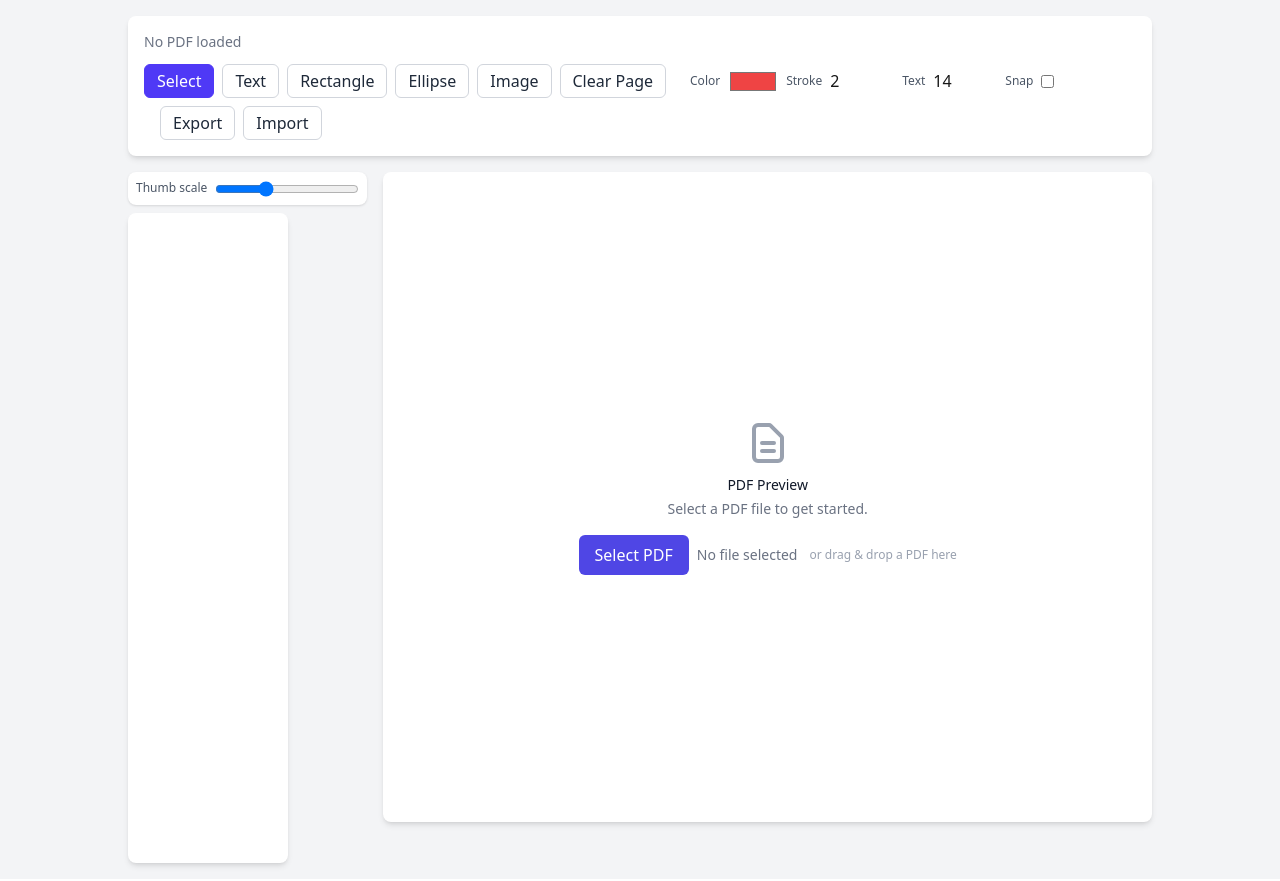
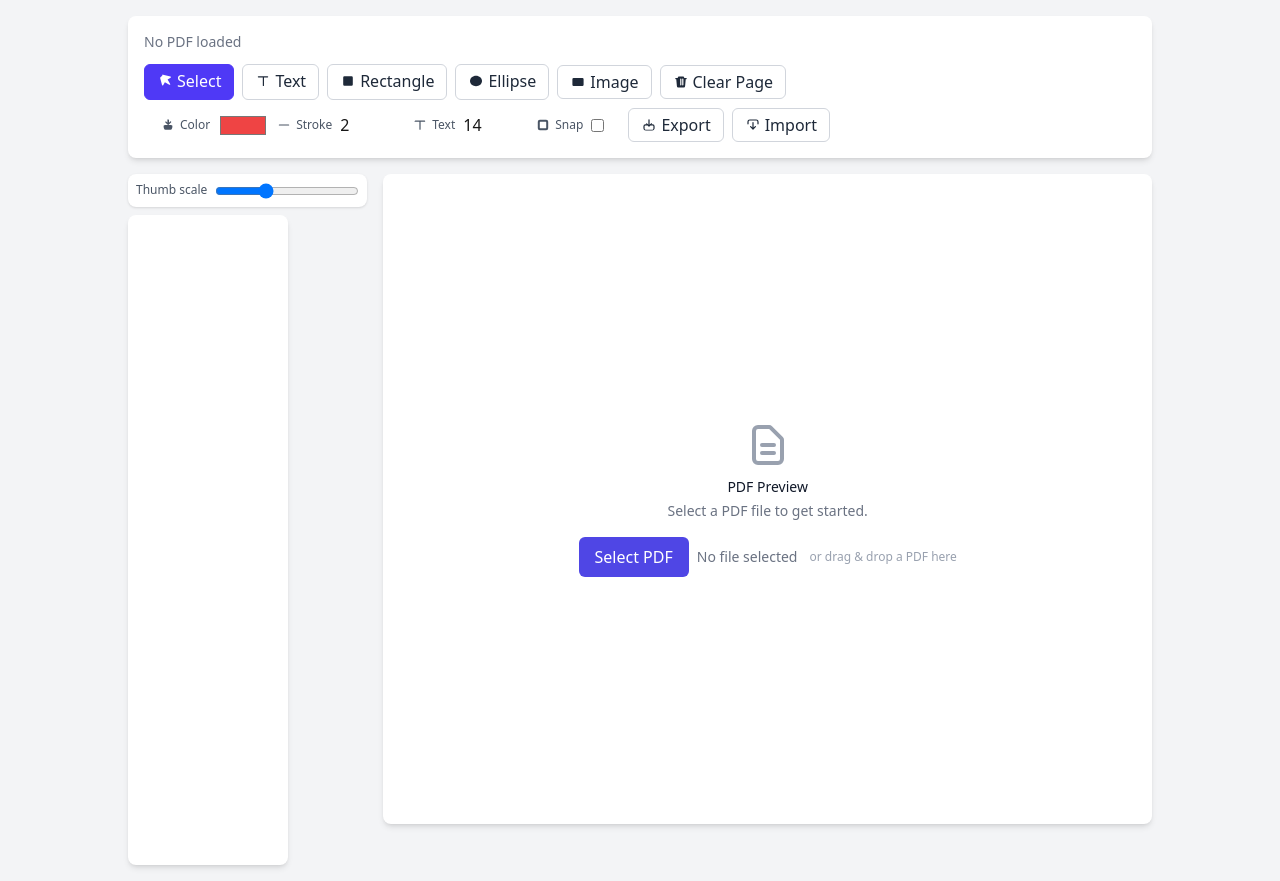
Before and after one commit to ionutale/print-pdf-react, a Next.js app in the folder web-app/: page / in a window 1280 px wide. Built offline with nearby package versions, Linux system fonts and the light colour scheme.

Commit message:
feat: enhance toolbar with SVG icons for tools and improved button layout

```diff
--- a/web-app/src/components/pdf/Toolbar.tsx
+++ b/web-app/src/components/pdf/Toolbar.tsx
@@ -21,6 +21,70 @@ type Props = {
 };
 
 export default function Toolbar({ tool, setTool, onImagePick, onClearPage, color, setColor, lineWidth, setLineWidth, textSize, setTextSize, snap, setSnap, onExport, onImport }: Props) {
+  const Icon = ({ name }: { name: string }) => {
+    switch (name) {
+      case "select":
+        return (
+          <svg xmlns="http://www.w3.org/2000/svg" viewBox="0 0 20 20" fill="currentColor" className="h-4 w-4">
+            <path d="M6.672 2.977a.75.75 0 0 1 .943-.943l9.25 2.474a.75.75 0 0 1 .149 1.37l-3.77 2.173 3.22 5.578a.75.75 0 0 1-1.03 1.03l-5.58-3.219-2.172 3.77a.75.75 0 0 1-1.369-.15l-2.474-9.25Z" />
+          </svg>
+        );
+      case "text":
+        return (
+          <svg xmlns="http://www.w3.org/2000/svg" viewBox="0 0 20 20" fill="currentColor" className="h-4 w-4">
+            <path d="M3.5 4.75A.75.75 0 0 1 4.25 4h11.5a.75.75 0 0 1 0 1.5h-4.5v10a.75.75 0 0 1-1.5 0v-10h-5.5A.75.75 0 0 1 3.5 4.75Z" />
+          </svg>
+        );
+      case "rect":
+        return (
+          <svg xmlns="http://www.w3.org/2000/svg" viewBox="0 0 20 20" fill="currentColor" className="h-4 w-4">
+            <path d="M4 5.5A1.5 1.5 0 0 1 5.5 4h9A1.5 1.5 0 0 1 16 5.5v9A1.5 1.5 0 0 1 14.5 16h-9A1.5 1.5 0 0 1 4 14.5v-9Z" />
+          </svg>
+        );
+      case "ellipse":
+        return (
+          <svg xmlns="http://www.w3.org/2000/svg" viewBox="0 0 20 20" fill="currentColor" className="h-4 w-4">
+            <path d="M10 3.5c-4.142 0-7.5 2.91-7.5 6.5s3.358 6.5 7.5 6.5 7.5-2.91 7.5-6.5S14.142 3.5 10 3.5Z" />
+          </svg>
+        );
+      case "image":
+        return (
+          <svg xmlns="http://www.w3.org/2000/svg" viewBox="0 0 20 20" fill="currentColor" className="h-4 w-4">
+            <path d="M4.5 5A1.5 1.5 0 0 0 3 6.5v7A1.5 1.5 0 0 0 4.5 15h11a1.5 1.5 0 0 0 1.5-1.5v-7A1.5 1.5 0 0 0 15.5 5h-11Zm10.28 6.78-2.25-2.25a.75.75 0 0 0-1.06 0l-2.72 2.72-1.44-1.44a.75.75 0 0 0-1.06 0l-1.72 1.72c-.05.05-.08.1-.11.16V13.5c0 .276.224.5.5.5h11a.5.5 0 0 0 .49-.39.5.5 0 0 0-.18-.32Z" />
+            <path d="M7.25 8A1.25 1.25 0 1 0 7.25 5.5 1.25 1.25 0 0 0 7.25 8Z" />
+          </svg>
+        );
+      case "trash":
+        return (
+          <svg xmlns="http://www.w3.org/2000/svg" viewBox="0 0 20 20" fill="currentColor" className="h-4 w-4">
+            <path fillRule="evenodd" d="M7.5 3A1.5 1.5 0 0 0 6 4.5V5H3.5a.75.75 0 0 0 0 1.5h.59l.76 8.35A2 2 0 0 0 6.84 17h6.32a2 2 0 0 0 1.99-2.15l.76-8.35h.59a.75.75 0 0 0 0-1.5H14v-.5A1.5 1.5 0 0 0 12.5 3h-5Zm1.5 3.5a.75.75 0 0 1 1.5 0v7a.75.75 0 0 1-1.5 0v-7Zm4 0a.75.75 0 0 0-1.5 0v7a.75.75 0 0 0 1.5 0v-7Z" clipRule="evenodd" />
+          </svg>
+        );
+      case "export":
+        return (
+          <svg xmlns="http://www.w3.org/2000/svg" viewBox="0 0 20 20" fill="currentColor" className="h-4 w-4">
+            <path d="M3 11.5A2.5 2.5 0 0 1 5.5 9h2a.75.75 0 0 1 0 1.5h-2a1 1 0 0 0-1 1v3A1.5 1.5 0 0 0 6 16h8a1.5 1.5 0 0 0 1.5-1.5v-3a1 1 0 0 0-1-1h-2a.75.75 0 0 1 0-1.5h2A2.5 2.5 0 0 1 17 11.5v3A3 3 0 0 1 14 17H6a3 3 0 0 1-3-3v-2.5Z" />
+            <path d="M10.75 3.5a.75.75 0 0 0-1.5 0v6.19L7.53 7.97a.75.75 0 0 0-1.06 1.06l3 3a.75.75 0 0 0 1.06 0l3-3a.75.75 0 1 0-1.06-1.06l-1.72 1.72V3.5Z" />
+          </svg>
+        );
+      case "import":
+        return (
+          <svg xmlns="http://www.w3.org/2000/svg" viewBox="0 0 20 20" fill="currentColor" className="h-4 w-4">
+            <path d="M14 3a3 3 0 0 1 3 3v2.5a.75.75 0 0 1-1.5 0V6a1.5 1.5 0 0 0-1.5-1.5H6A1.5 1.5 0 0 0 4.5 6v2.5a.75.75 0 0 1-1.5 0V6a3 3 0 0 1 3-3h8Z" />
+            <path d="M10.75 7a.75.75 0 0 0-1.5 0v6.19L7.53 11.47a.75.75 0 1 0-1.06 1.06l3 3a.75.75 0 0 0 1.06 0l3-3a.75.75 0 1 0-1.06-1.06l-1.72 1.72V7Z" />
+          </svg>
+        );
+      case "grid":
+        return (
+          <svg xmlns="http://www.w3.org/2000/svg" viewBox="0 0 20 20" fill="currentColor" className="h-4 w-4">
+            <path d="M3.5 6A2.5 2.5 0 0 1 6 3.5h8A2.5 2.5 0 0 1 16.5 6v8A2.5 2.5 0 0 1 14 16.5H6A2.5 2.5 0 0 1 3.5 14V6Zm3 0a.5.5 0 0 0-.5.5v7a.5.5 0 0 0 .5.5h7a.5.5 0 0 0 .5-.5V6.5a.5.5 0 0 0-.5-.5h-7Z" />
+          </svg>
+        );
+      default:
+        return null;
+    }
+  };
+
   const btn = (t: Tool, label: string) => (
     <button
       type="button"
@@ -31,7 +95,7 @@ export default function Toolbar({ tool, setTool, onImagePick, onClearPage, color
       }
       aria-pressed={tool === t}
     >
-      {label}
+      <span className="inline-flex items-center gap-1"><Icon name={t} /> <span>{label}</span></span>
     </button>
   );
 
@@ -41,8 +105,8 @@ export default function Toolbar({ tool, setTool, onImagePick, onClearPage, color
       {btn("text", "Text")}
       {btn("rect", "Rectangle")}
       {btn("ellipse", "Ellipse")}
-      <label className="px-3 py-1 rounded-md border bg-white text-gray-800 border-gray-300 hover:bg-gray-50 cursor-pointer">
-        Image
+      <label className="px-3 py-1 rounded-md border bg-white text-gray-800 border-gray-300 hover:bg-gray-50 cursor-pointer inline-flex items-center gap-1">
+        <Icon name="image" /> <span>Image</span>
         <input
           type="file"
           accept="image/*"
@@ -53,24 +117,37 @@ export default function Toolbar({ tool, setTool, onImagePick, onClearPage, color
       <button
         type="button"
         onClick={onClearPage}
-        className="px-3 py-1 rounded-md border bg-white text-gray-800 border-gray-300 hover:bg-gray-50"
+        className="px-3 py-1 rounded-md border bg-white text-gray-800 border-gray-300 hover:bg-gray-50 inline-flex items-center gap-1"
       >
-        Clear Page
+        <Icon name="trash" /> <span>Clear Page</span>
       </button>
       <div className="ml-4 flex items-center gap-2">
-        <label className="text-xs text-gray-600">Color</label>
+        <label className="text-xs text-gray-600 inline-flex items-center gap-1" title="Stroke/Text Color">
+          <svg xmlns="http://www.w3.org/2000/svg" viewBox="0 0 20 20" fill="currentColor" className="h-4 w-4"><path d="M10.75 3.5a.75.75 0 0 0-1.5 0v3.69l-1.47-1.47a.75.75 0 0 0-1.06 1.06l3 3a.75.75 0 0 0 1.06 0l3-3a.75.75 0 1 0-1.06-1.06l-1.47 1.47V3.5Z" /><path d="M4.5 12.5A2 2 0 0 1 6.5 10h7a2 2 0 0 1 2 2.5l-.5 2a2 2 0 0 1-1.94 1.5H6.94A2 2 0 0 1 5 14.5l-.5-2Z" /></svg>
+          <span>Color</span>
+        </label>
         <input type="color" value={color} onChange={(e) => setColor?.(e.target.value)} />
-        <label className="text-xs text-gray-600">Stroke</label>
+        <label className="text-xs text-gray-600 inline-flex items-center gap-1" title="Stroke Width">
+          <svg xmlns="http://www.w3.org/2000/svg" viewBox="0 0 20 20" fill="currentColor" className="h-4 w-4"><path d="M3.5 10a.75.75 0 0 1 .75-.75h11.5a.75.75 0 0 1 0 1.5H4.25A.75.75 0 0 1 3.5 10Z" /></svg>
+          <span>Stroke</span>
+        </label>
         <input type="number" min={1} max={12} value={lineWidth} onChange={(e) => setLineWidth?.(parseInt(e.target.value))} className="w-16" />
-        <label className="text-xs text-gray-600">Text</label>
+        <label className="text-xs text-gray-600 inline-flex items-center gap-1" title="Text Size">
+          <svg xmlns="http://www.w3.org/2000/svg" viewBox="0 0 20 20" fill="currentColor" className="h-4 w-4"><path d="M3.5 5.25A.75.75 0 0 1 4.25 4.5h11.5a.75.75 0 0 1 0 1.5h-5v9.25a.75.75 0 0 1-1.5 0V6h-5.5a.75.75 0 0 1-.75-.75Z" /></svg>
+          <span>Text</span>
+        </label>
         <input type="number" min={10} max={48} value={textSize} onChange={(e) => setTextSize?.(parseInt(e.target.value))} className="w-16" />
-        <label className="text-xs text-gray-600">Snap</label>
+        <label className="text-xs text-gray-600 inline-flex items-center gap-1" title="Snap to Grid">
+          <Icon name="grid" /> <span>Snap</span>
+        </label>
         <input type="checkbox" checked={!!snap} onChange={(e) => setSnap?.(e.target.checked)} />
       </div>
       <div className="ml-4 flex items-center gap-2">
-        <button type="button" className="px-3 py-1 rounded-md border bg-white text-gray-800 border-gray-300 hover:bg-gray-50" onClick={onExport}>Export</button>
-        <label className="px-3 py-1 rounded-md border bg-white text-gray-800 border-gray-300 hover:bg-gray-50 cursor-pointer">
-          Import
+        <button type="button" className="px-3 py-1 rounded-md border bg-white text-gray-800 border-gray-300 hover:bg-gray-50 inline-flex items-center gap-1" onClick={onExport}>
+          <Icon name="export" /> <span>Export</span>
+        </button>
+        <label className="px-3 py-1 rounded-md border bg-white text-gray-800 border-gray-300 hover:bg-gray-50 cursor-pointer inline-flex items-center gap-1">
+          <Icon name="import" /> <span>Import</span>
           <input type="file" accept="application/json" className="hidden" onChange={async (e) => {
             const f = e.target.files?.[0];
             if (!f) return;
```
